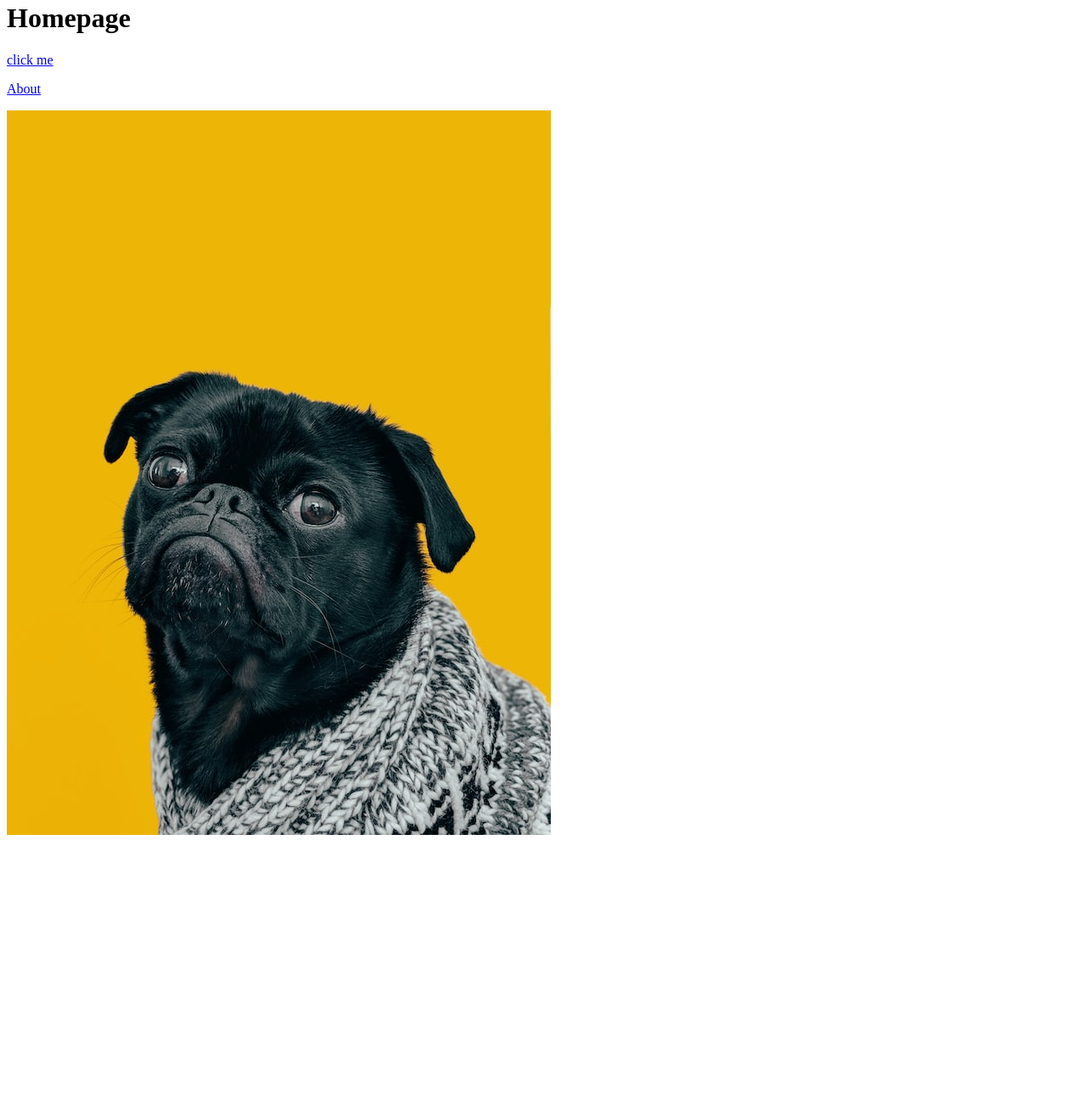
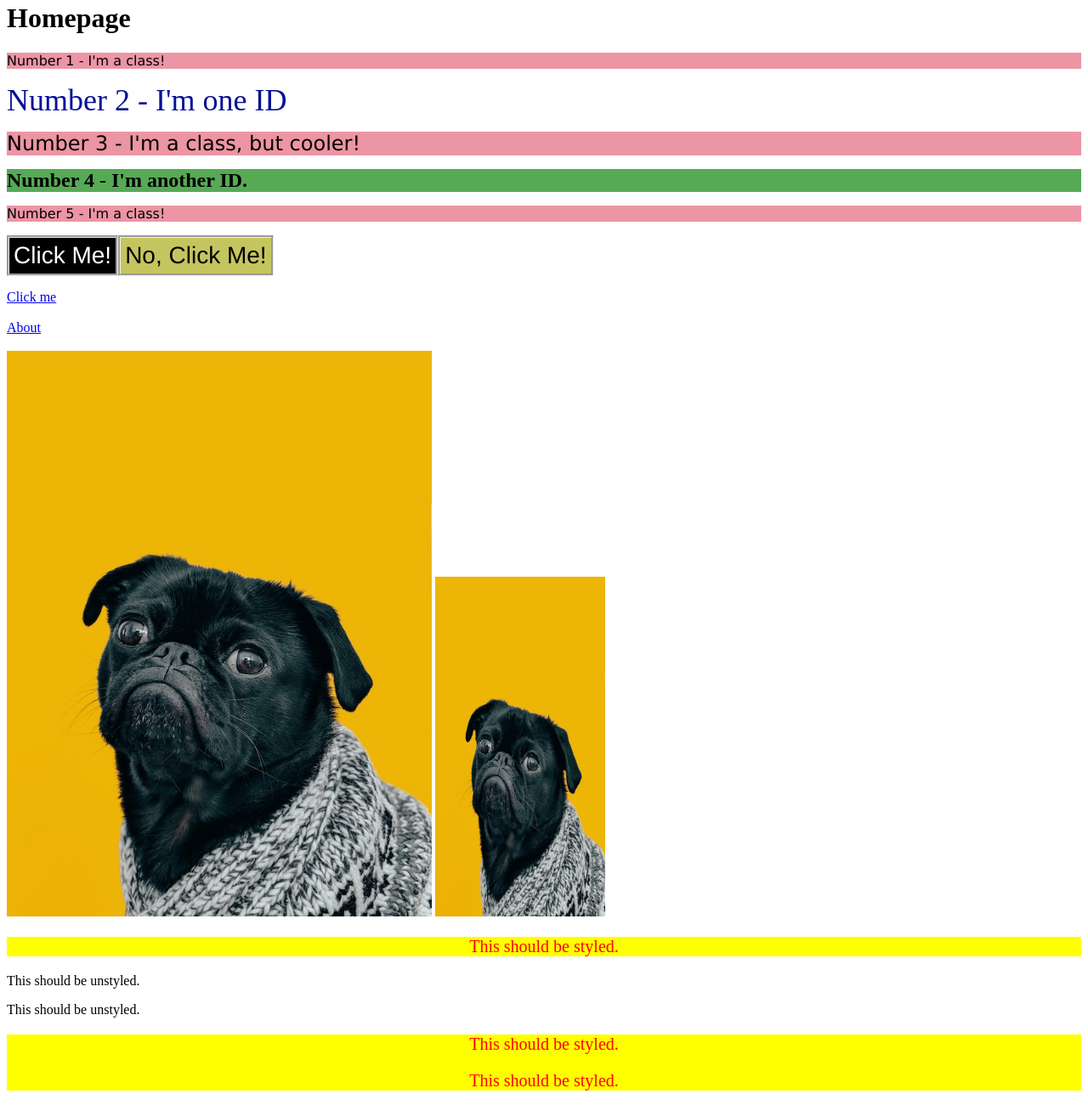
Before and after one commit to Lilistry/git_test, a plain HTML site: page odin-links-and-images/index.html in a window 1280 px wide. Shown: the part 18-1319 px from the top of the page at 85% size. Before the commit the page ends 1021 px from the top, so only its background shows below. Drawn offline with Linux system fonts and the light colour scheme.

Commit message:
Fixing syntax

```diff
--- a/odin-links-and-images/index.html
+++ b/odin-links-and-images/index.html
@@ -1,18 +1,55 @@
 <!DOCTYPE html>
 <html lang="en">
     <head>
+
         <meta charset="UTF-8">
         <title>Links and Images</title>
+        <link rel="stylesheet" type="text/css" href="styles.css">
+
     </head>
     <body>
         <h1>Homepage</h1>
-        <a href="https://www.theodinproject.com/about">click me</a>
+
+        <p><div class="odd">Number 1 - I'm a class!</div></p> <!-- This is calling to the class
+        odd only -->
+
+        <p><div id="e2">Number 2 - I'm one ID</div></p> <!-- This is calling to the id e2 -->
+
+        <p><div class= "odd add">Number 3 - I'm a class, but cooler!</div></p> <!-- This is
+        calling to both the odd and second classes -->
+
+        <p><div id="e4">Number 4 - I'm another ID.</div></p> <!-- This is calling to the
+        e4 id -->
+
+        <p><div class="odd">Number 5 - I'm a class!</div></p> <!-- This is calling to the class
+        odd only -->
+
+        <p><div class="both first">Click Me!</div><div class="both second">No, Click Me!</div></p>
+     <!-- the above both call the 'both' class but they each call a second class 'first' and 'second'
+    to dispaly other elements -->
+
+        <a href="https://www.theodinproject.com/about">Click me</a>
         <!-- used to add a link to another website -->
 
-       <p><a href="./pages/about.html">About</a></p>
+       <br><br><a href="./pages/about.html">About</a></br></br>
        <!-- used to add a link to another part of you wedsite -->
 
-       <p><img src="images/dog.jpg" alt="A black pug dog in a grey sweater"></p>
+       <img class="avatar proportioned" src="images/dog.jpg" alt="A black pug dog in a grey sweater">
        <!-- Used to add an image --><!-- the alt give the image a description -->
+       <img class="avatar disproportioned" src="images/dog.jpg" alt="A black pug dog in a grey sweater">
+
+       <div id="unstyled"> <!-- Gives the id to everything in the div -->
+            <p>This should be styled.</p>
+       </div>
+
+       <p>This should be unstyled.</p> <!-- Does not have the id -->
+       <p>This should be unstyled.</p>
+
+       <div id="unstyled"> <!-- Gives the div id again -->
+            <p>This should be styled.</p>
+            <p>This should be styled.</p>
+       </div>
+
+
     </body>
 </html>
--- /dev/null
+++ b/odin-links-and-images/styles.css
@@ -0,0 +1,63 @@
+.odd{
+    color: rgb(0, 0, 0);
+    background-color: rgb(236, 149, 164);
+    font-family: Verdana, 'DejaVu Sans', sans-serif;
+    }
+
+#e2 {
+    color: rgb(8, 17, 148);
+    font-size: 36px;
+}
+
+.add {
+    font-size: 24px;
+
+}
+
+#e4 {
+    color: rgb(0, 0, 0);
+    background-color: rgb(86, 170, 86);
+    font-size: 24px;
+    font-weight: bold; /* Font additions, bold in this case */
+}
+
+.both {
+    font-size: 28px; /* Fond size */
+    font-family: Helvetica, 'Times New Roman', sans-serif; /* Font type */
+}
+
+.first, .second {
+    display: inline-block; /* Stops the background colour after the text */
+    border: groove; /* Give the groove border thats there */
+    padding: 5px; /* This gives the block colour behind the text */
+}
+
+.first {
+    color: rgb(255, 255, 255);
+    background:rgb(0, 0, 0);
+}
+
+.second {
+    color: rgb(0, 0, 0); /* Is the colour of the text */
+    background-color: rgb(197, 197, 95); /* This will give the background colour */
+
+}
+
+.avatar.proportioned  { /* adding the two classes like this will mean they each have their own
+    unique properties. Doing .avatar, .proportioned would call both and they would look the same  */
+    height: auto;
+    width: 500px;
+}
+
+.avatar.disproportioned {
+    height: 400px;
+    width: 200px;
+}
+
+#unstyled { /* Calls just the id = unstyled */
+    background-color: yellow;
+    color: red;
+    font-size: 20px;
+    text-align: center;
+
+}
```
